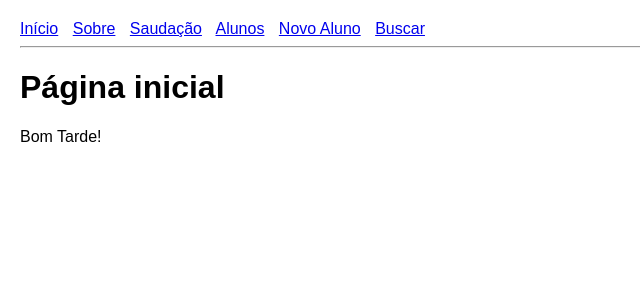
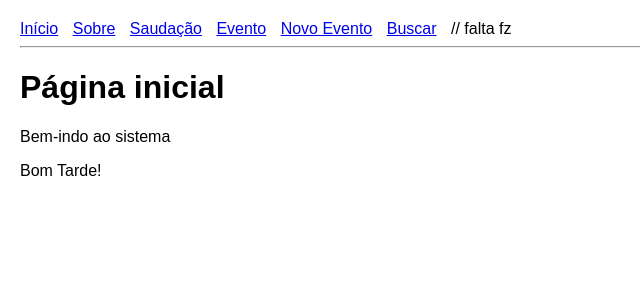
Before and after one commit to LaisSevilhano90/AtvMVC, an ASP.NET Core app: page / in a window 1280 px wide. Shown: the top 300 px of the page, without its empty margins (0-640 px from the left). Run offline with ASP.NET Core 8, Linux system fonts and the light colour scheme; style sheets or scripts are compiled from the project's sources.

Commit message:
atualizado o homeController

```diff
--- a/Controllers/HomeController.cs
+++ b/Controllers/HomeController.cs
@@ -8,17 +8,24 @@ public class HomeController : Controller
 {
     public IActionResult Index()
     {
+        // a view index lê essa chave para exibir o valor da mensagem
+        ViewData["Mensagem"] = "Bem-indo ao sistema";
         return View();
     }
 
-    public IActionResult Privacy()
+    // action recebe parametro pela: /home/Sobre/5
+    public IActionResult Sobre(int? id)
     {
+        // id pode ser nulo porque o trecho final da rota é opcional
+        ViewBag.Versao = "1.0";
+        ViewBag.ParametroId = id;
         return View();
     }
 
-    [ResponseCache(Duration = 0, Location = ResponseCacheLocation.None, NoStore = true)]
-    public IActionResult Error()
+    //action recebe parametros via query string: /home/saudacao?nome.Kessia
+    public IActionResult Saudacao(string nome)
     {
-        return View(new ErrorViewModel { RequestId = Activity.Current?.Id ?? HttpContext.TraceIdentifier });
+        ViewData["Nome"] = nome ?? "Visitante";
+        return View();
     }
 }
--- /dev/null
+++ b/Views/Home/Saudacao.cshtml
@@ -0,0 +1,6 @@
+@{
+    ViewData["Title"] = "Saudação";
+}
+
+<h1>Olá, @ViewData["Nome"]!</h1>
+<P>Teste: <a href="/Home/Saudacao?nome=Kessia">/Home/Saudacao?nome=Kessia</a></P>
--- a/Views/Shared/_Layout.cshtml
+++ b/Views/Shared/_Layout.cshtml
@@ -13,9 +13,9 @@
         <a asp-controller="Home" asp-action="Index">Início</a>
         <a asp-controller="Home" asp-action="Sobre">Sobre</a>
         <a asp-controller="Home" asp-action="Saudacao">Saudação</a>
-        <a asp-controller="Alunos" asp-action="Index">Alunos</a>
-        <a asp-controller="Alunos" asp-action="Criar">Novo Aluno</a>
-        <a asp-controller="Alunos" asp-action="Buscar">Buscar</a>
+        <a asp-controller="Eventos" asp-action="Index">Evento</a>
+        <a asp-controller="Eventos" asp-action="Criar">Novo Evento</a>
+        <a asp-controller="Eventos" asp-action="Buscar">Buscar</a> // falta fz
     </nav>
     <hr />
     @RenderBody()
```
Also changed, not shown: Views/Eventos/Detalhes.cs (deleted, +0 -12 lines), Views/Home/Sobre.cs (added).
